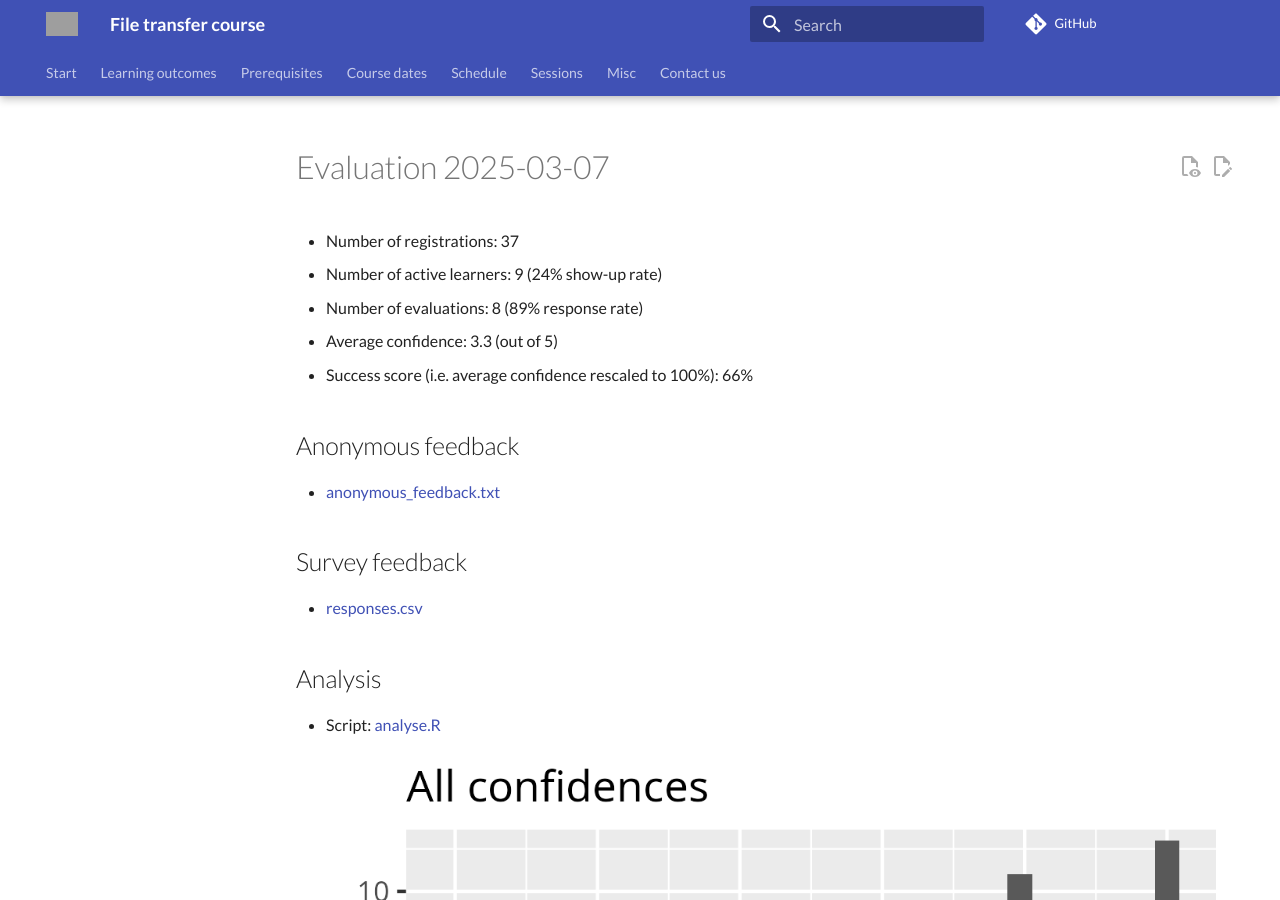
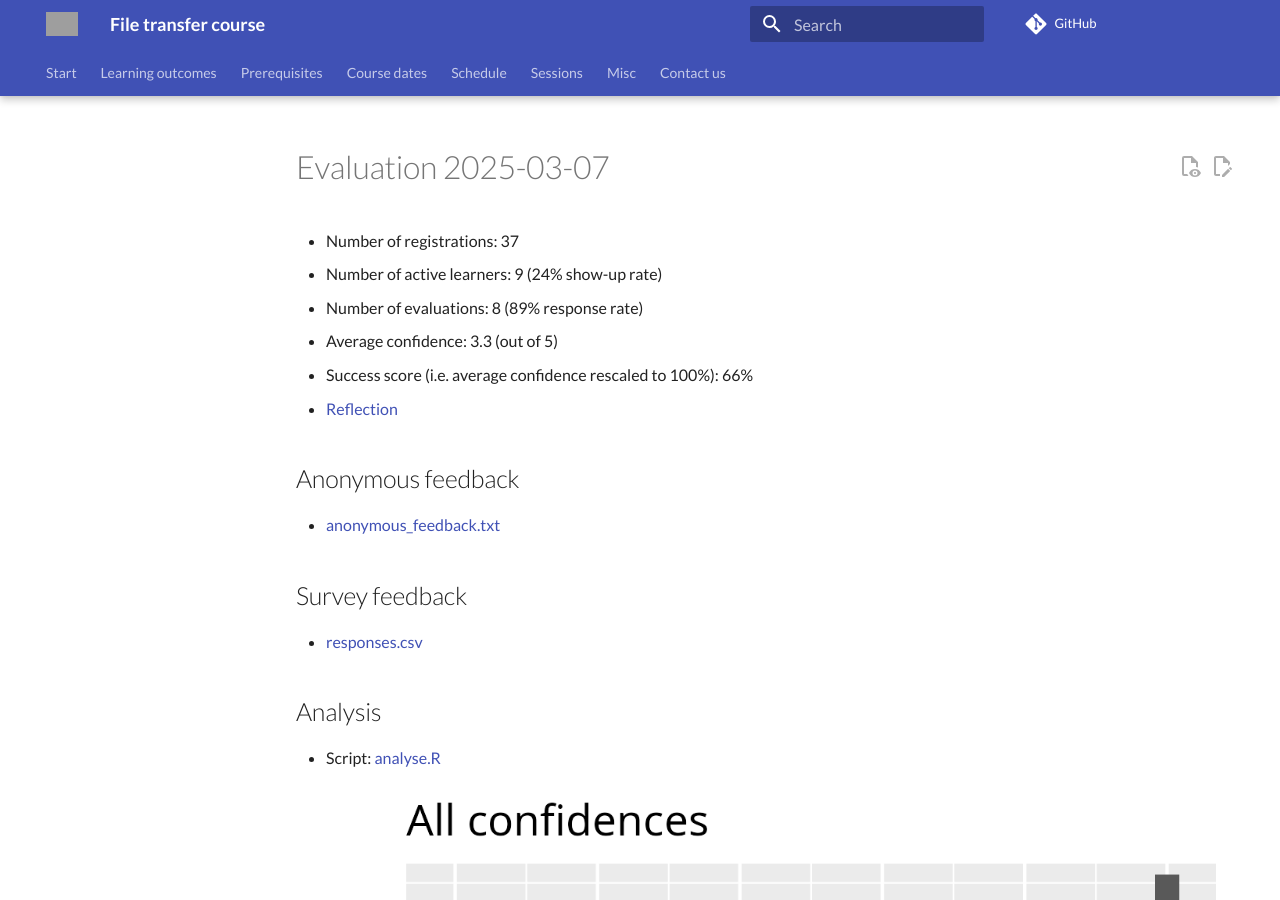
Before and after one commit to UPPMAX/naiss_file_transfer_course, an MkDocs documentation site: the page built from docs/evaluations/20250307/README.md, in a window 1280 px wide and 900 px high. Built offline with MkDocs 1.6.1 and Material for MkDocs 9.7.7, drawn with Linux system fonts in a browser that asks for light colours; comment, search, counter and statistics services are not loaded; grey boxes are pictures that could not be loaded.

Commit message:
Link to reflections

```diff
--- a/docs/evaluations/20250307/README.md
+++ b/docs/evaluations/20250307/README.md
@@ -13,6 +13,7 @@
 - Number of evaluations: 8 (89% response rate)
 - Average confidence: 3.3 (out of 5)
 - Success score (i.e. average confidence rescaled to 100%): 66%
+- [Reflection](../../reflections/20250307/README.md)
 
 ## Anonymous feedback
 
```
